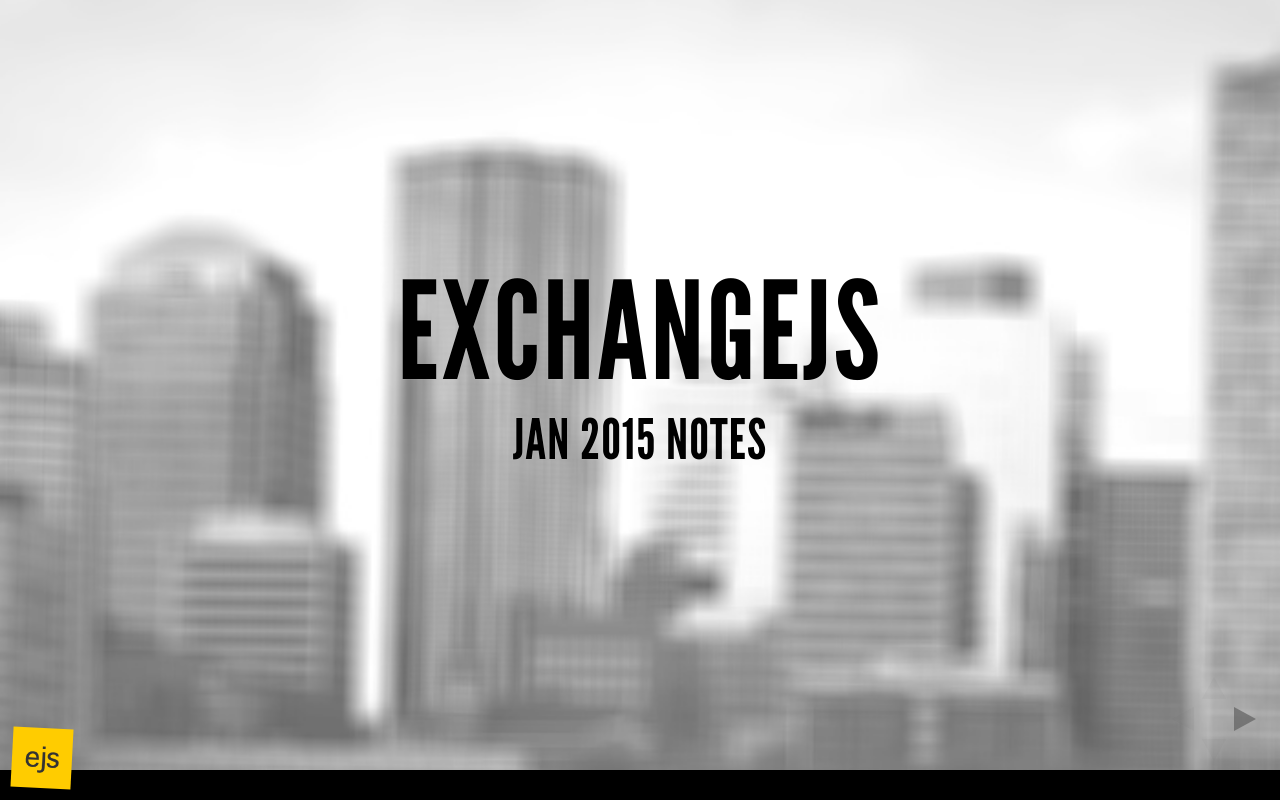
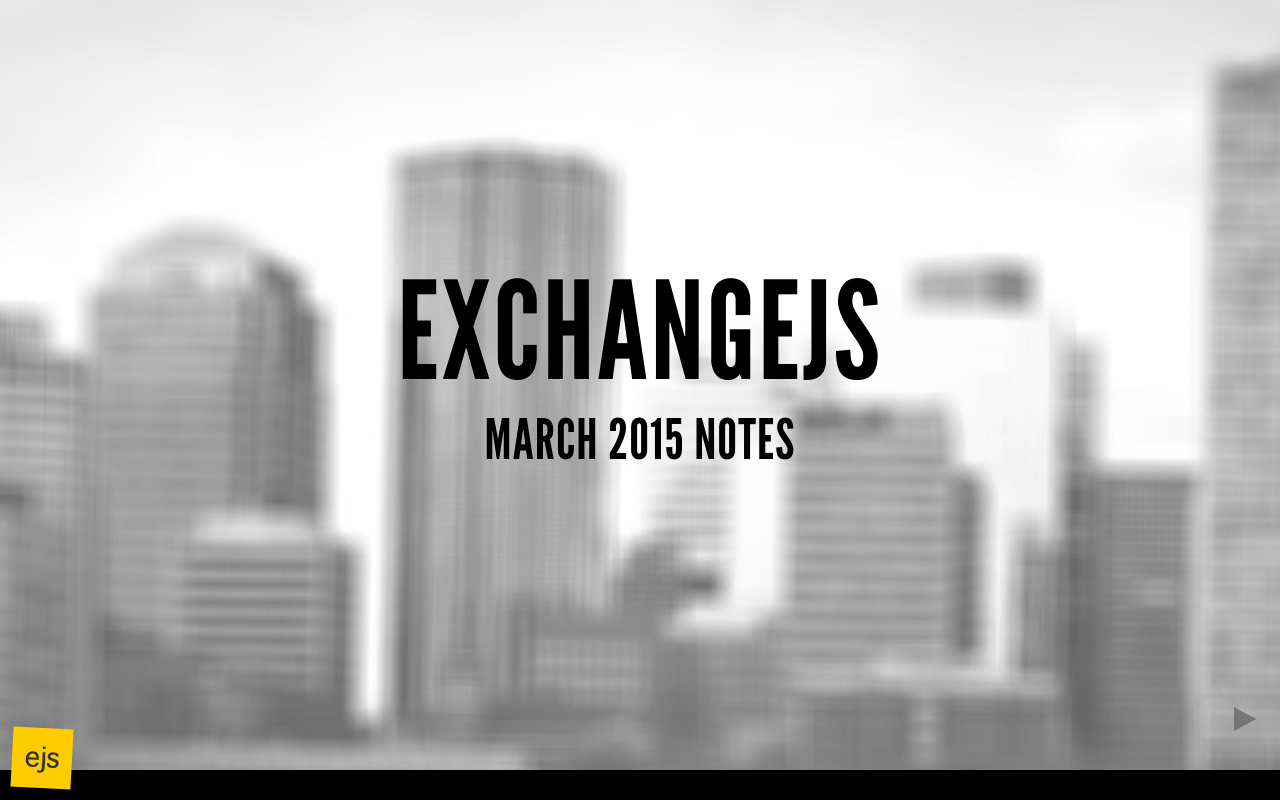
Before and after one commit to ryanramage/mar-2015-notes, a website: page index.html in a window 1280 px wide. Drawn offline with Linux system fonts and the light colour scheme; files whose address does not match are found by name.

Commit message:
Refer to March 2015 meetup.
Instead of the January meetup this was copied from.

```diff
--- a/index.html
+++ b/index.html
@@ -4,9 +4,9 @@
 	<head>
 		<meta charset="utf-8">
 
-		<title>ExchangeJS - Jan 2015</title>
+		<title>ExchangeJS - Mar 2015</title>
 
-		<meta name="description" content="Notes for the January 2015 ExchangeJS meetup in Edmonton, Alberta">
+		<meta name="description" content="Notes for the March 2015 ExchangeJS meetup in Edmonton, Alberta">
     <meta name="author" content="Mark Bennett <mark@burmis.ca>">
 
 		<meta name="apple-mobile-web-app-capable" content="yes" />
@@ -38,7 +38,7 @@
 			<div class="slides">
 			<section class="title" data-background="imgs/yeg-skyline.jpg">
 				<h1>ExchangeJS</h1>
-				<h3>Jan 2015 Notes</h3>
+				<h3>March 2015 Notes</h3>
 			</section>
 
 				<section data-background="imgs/intros.jpg">
```
